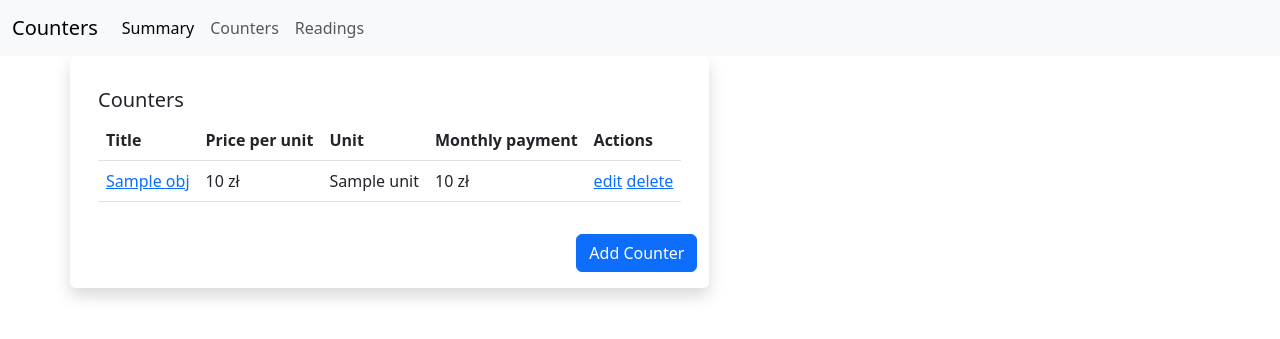
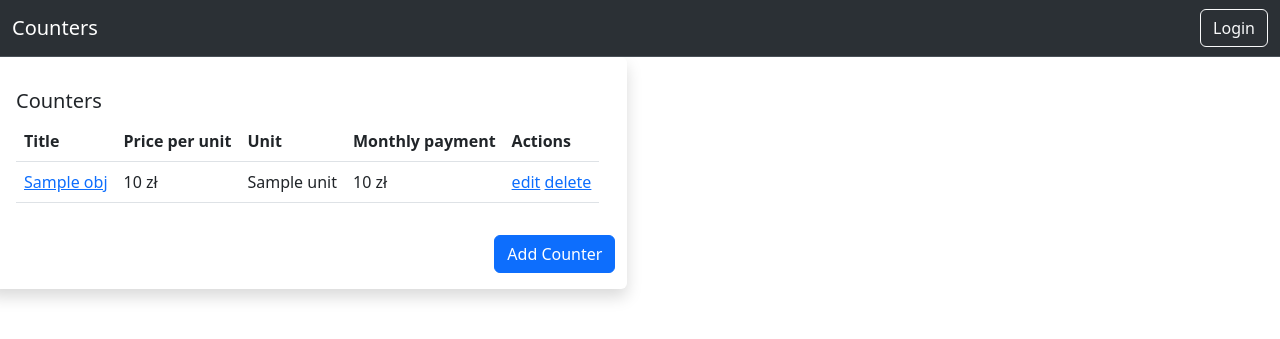
Before and after one commit to Dymirt/cs50web, a Django app: template capstone/counters/templates/counters/counter_list.html in a window 1280 px wide. Shown: the top 339 px of the page. Run offline with Django 4.2, Linux system fonts and the light colour scheme; the template is opened without the code that fills it: most values are stand-ins (such as "Sample title", 1, 10 or a date in 2020).

Commit message:
moving navbar to base.html
Signed-off-by: Dymirt <kolidadmytro@gmail.com>

```diff
--- a/capstone/counters/templates/counters/base.html
+++ b/capstone/counters/templates/counters/base.html
@@ -10,6 +10,38 @@
         <link href="https://cdn.jsdelivr.net/npm/bootstrap@5.3.0/dist/css/bootstrap.min.css" rel="stylesheet" integrity="sha384-9ndCyUaIbzAi2FUVXJi0CjmCapSmO7SnpJef0486qhLnuZ2cdeRhO02iuK6FUUVM" crossorigin="anonymous">
     </head>
     <body>
+    <nav class="navbar bg-dark border-bottom border-bottom-dark navbar-expand-lg bg-body-tertiary" data-bs-theme="dark">
+
+  <div class="container-fluid">
+    <a class="navbar-brand" href="{% url 'counters:index' %}">Counters</a>
+      {% if user.is_authenticated %}
+    <button class="navbar-toggler" type="button" data-bs-toggle="collapse" data-bs-target="#navbarSupportedContent" aria-controls="navbarSupportedContent" aria-expanded="false" aria-label="Toggle navigation">
+      <span class="navbar-toggler-icon"></span>
+    </button>
+    <div class="collapse navbar-collapse" id="navbarSupportedContent">
+      <ul class="navbar-nav me-auto mb-2 mb-lg-0">
+        <li class="nav-item">
+          <a class="nav-link active" aria-current="page" href="{% url 'counters:summary' %}">Summary</a>
+        </li>
+        <li class="nav-item">
+          <a class="nav-link" href="{% url 'counters:counters-list' %}">Counters</a>
+        </li>
+      </ul>
+        <span class="navbar-text mx-5">
+        {{ user }}
+        </span>
+
+        <a class="nav-link" href="{% url 'counters:logout' %}">
+            <button type="button" class="btn btn-outline-light">Logout</button>
+        </a>
+        {% else %}
+        <a class="nav-link" href="{% url 'counters:login' %}">
+            <button type="button" class="btn btn-outline-light">Login</button>
+        </a>
+        {% endif %}
+    </div>
+  </div>
+</nav>
         {% block content %}{% endblock %}
     </body>
 <script src="https://cdn.jsdelivr.net/npm/bootstrap@5.3.0/dist/js/bootstrap.bundle.min.js" integrity="sha384-geWF76RCwLtnZ8qwWowPQNguL3RmwHVBC9FhGdlKrxdiJJigb/j/68SIy3Te4Bkz" crossorigin="anonymous"></script>
--- a/capstone/counters/templates/counters/dashboard.html
+++ b/capstone/counters/templates/counters/dashboard.html
@@ -1,28 +1,7 @@
 {% extends "counters/base.html" %}
 {% block content %}
-<nav class="navbar navbar-expand-lg bg-body-tertiary">
-  <div class="container-fluid">
-    <a class="navbar-brand" href="#">Counters</a>
-    <button class="navbar-toggler" type="button" data-bs-toggle="collapse" data-bs-target="#navbarSupportedContent" aria-controls="navbarSupportedContent" aria-expanded="false" aria-label="Toggle navigation">
-      <span class="navbar-toggler-icon"></span>
-    </button>
-    <div class="collapse navbar-collapse" id="navbarSupportedContent">
-      <ul class="navbar-nav me-auto mb-2 mb-lg-0">
-        <li class="nav-item">
-          <a class="nav-link active" aria-current="page" href="{% url 'counters:summary' %}">Summary</a>
-        </li>
-        <li class="nav-item">
-          <a class="nav-link" href="{% url 'counters:counters-list' %}">Counters</a>
-        </li>
-        <li class="nav-item">
-          <a class="nav-link" href="{% url 'counters:readings-list' %}">Readings</a>
-        </li>
-      </ul>
-    </div>
-  </div>
-</nav>
 
-<div class="container">
+<div>
   {% block data %}
   {% endblock %}
 </div>
```
